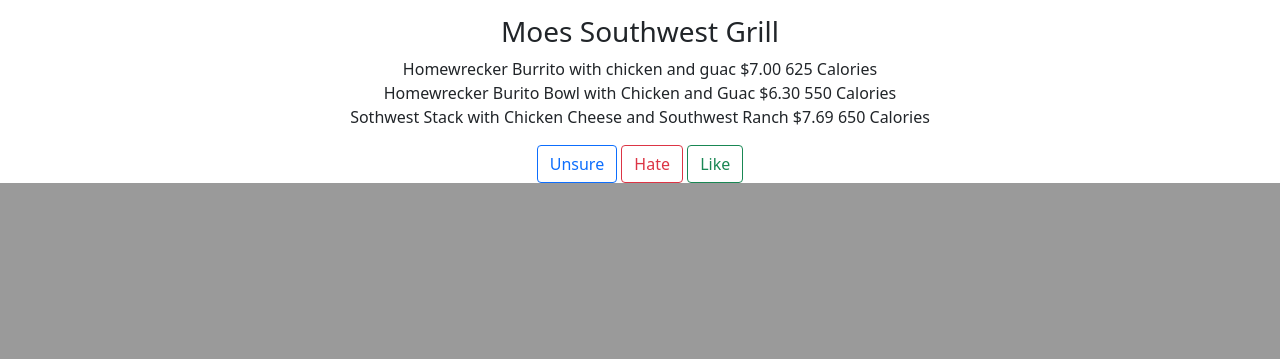
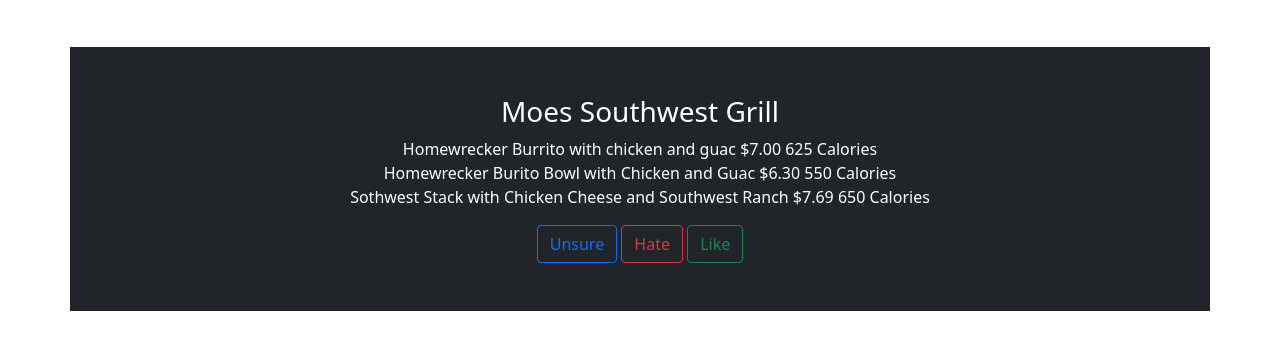
Before and after one commit to JustinK72/OnlyFoods, a PHP site: page /moesPage.php in a window 1280 px wide. Shown: the part 675-1034 px from the top of the page. Before the commit the page ends 858 px from the top, so only its background shows below. Run offline with PHP 8.4, Linux system fonts and the light colour scheme; the visitor is signed in with stand-in values (Sample User, id 1).

Commit message:
Update moesPage.php

```diff
--- a/moesPage.php
+++ b/moesPage.php
@@ -52,12 +52,12 @@ if (!isset($_SESSION['uname'])) {
         </button>
     </div>
 
-    <div class="container-fluid mt-3" style="text-align: center">
+    <div class="container-md p-5 my-5 bg-dark text-white" style="text-align: center">
         <h3>Moes Southwest Grill</h3>
         <p>Homewrecker Burrito with chicken and guac $7.00 625 Calories<br>Homewrecker Burito Bowl with Chicken and Guac $6.30 550 Calories<br>Sothwest Stack with Chicken Cheese and Southwest Ranch $7.69 650 Calories<br></p>
-    </div>
 
-    <div class="container mt-3" style="text-align: center">
+
+
         <a href="pandaPage.php" class="btn btn-outline-primary">Unsure</a>
         <a href="pandaPage.php" class="btn btn-outline-danger">Hate</a>
         <a href="pandaPage.php" class="btn btn-outline-success">Like</a>
```
